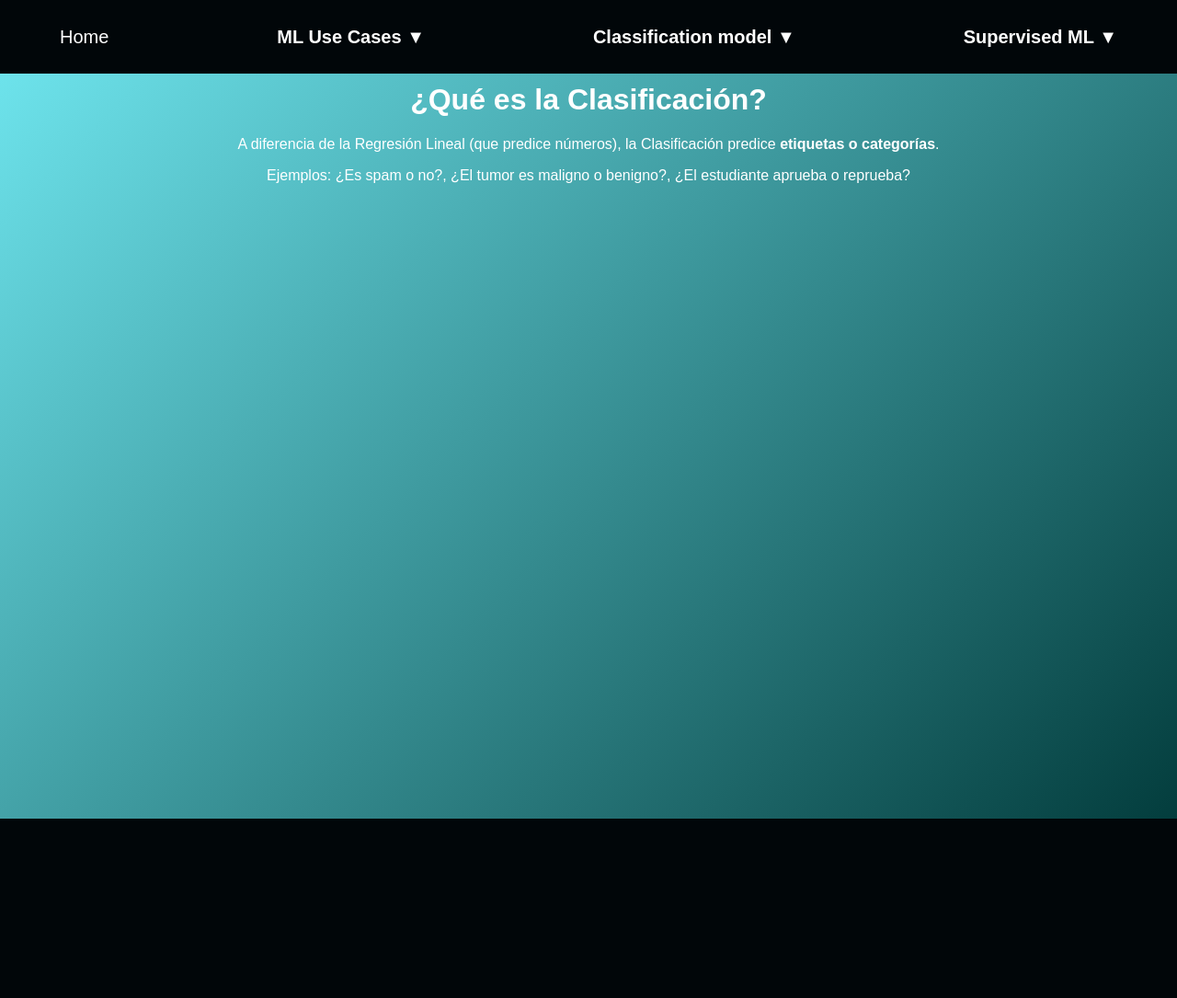
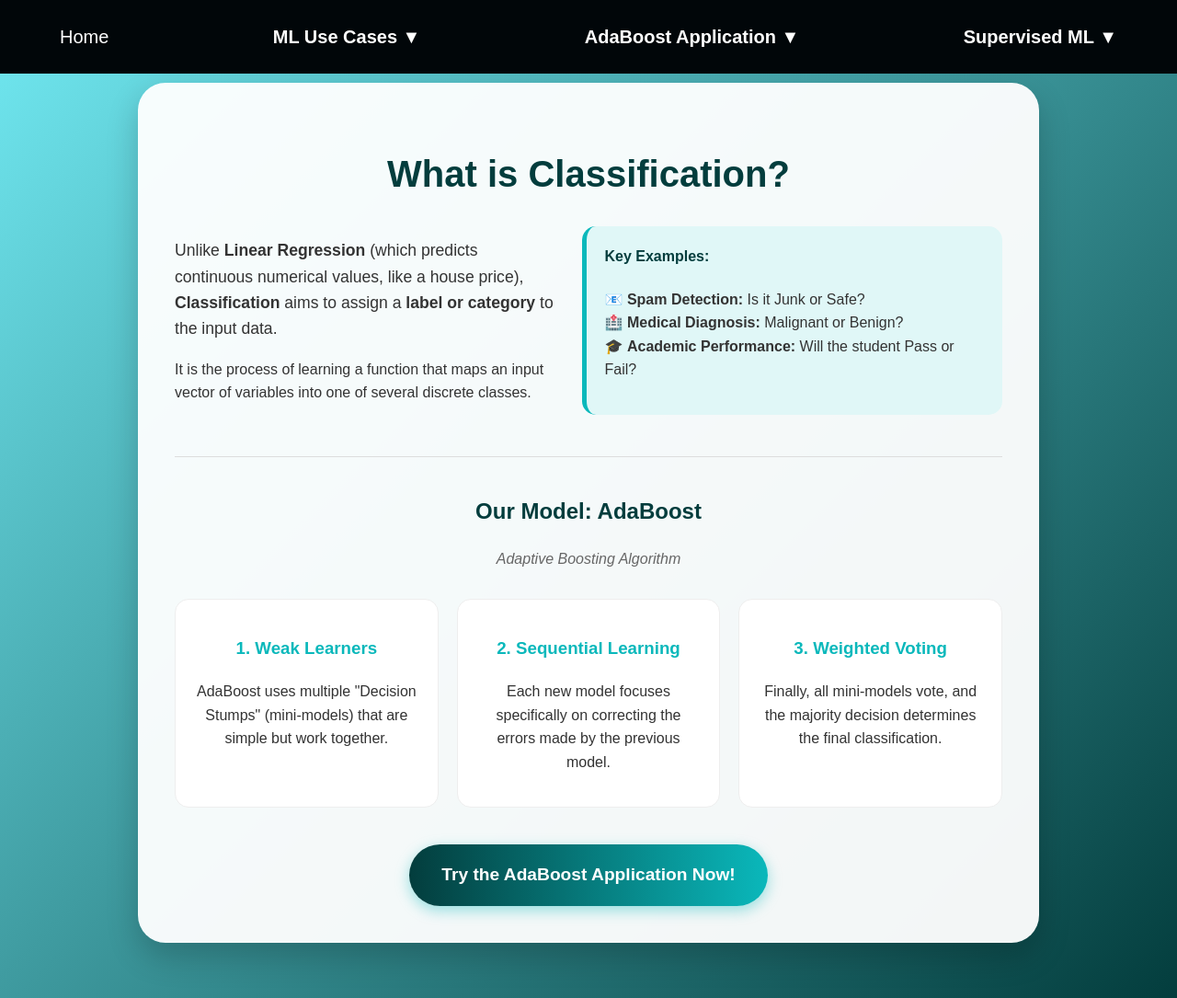
Before and after one commit to KAHS1299/sistema-predictivo-academico, a Flask app: page /classification_explanation in a window 1280 px wide. Shown: the whole page at 92% size. Before the commit the page ends 890 px from the top, so only its background shows below. Run offline with Flask 3, Linux system fonts and the light colour scheme; the visitor is signed in with stand-in values (Sample User, id 1).

Commit message:
Translate AdaBoost UI to English and update navigation labels.

```diff
--- a/templates/base.html
+++ b/templates/base.html
@@ -122,10 +122,10 @@
 
         <!-- Classification -->
 <div class="dropdown">
-    <button class="nav-btn">Classification model ▼</button>
+    <button class="nav-btn">AdaBoost Application ▼</button>
     <div class="dropdown-menu">
         <a href="/classification_explanation">Classification explanation</a>
-        <a href="/classification_application">Classification application</a>
+        <a href="/classification_application">Credit Analysis</a>
     </div>
 </div>
 
--- a/templates/classification_basic.html
+++ b/templates/classification_basic.html
@@ -1,10 +1,55 @@
 {% extends "base.html" %}
 
 {% block content %}
-<div style="max-width: 800px; margin: 50px auto; color: white; text-align: center;">
-    <h1>¿Qué es la Clasificación?</h1>
-    <p>A diferencia de la Regresión Lineal (que predice números), la Clasificación predice <b>etiquetas o categorías</b>.</p>
-    <p>Ejemplos: ¿Es spam o no?, ¿El tumor es maligno o benigno?, ¿El estudiante aprueba o reprueba?</p>
+<div style="max-width: 900px; margin: 60px auto; background: rgba(255, 255, 255, 0.95); padding: 40px; border-radius: 30px; box-shadow: 0 15px 35px rgba(0,0,0,0.2); color: #333; line-height: 1.6;">
+
+    <h1 style="color: #033d3d; text-align: center; font-size: 2.5em; margin-bottom: 20px;">
+        <i class="fas fa-project-diagram"></i> What is Classification?
+    </h1>
+
+    <div style="display: flex; gap: 30px; align-items: center; margin-bottom: 30px; flex-wrap: wrap;">
+        <div style="flex: 1; min-width: 300px;">
+            <p style="font-size: 1.1em;">
+                Unlike <b>Linear Regression</b> (which predicts continuous numerical values, like a house price), <b>Classification</b> aims to assign a <b>label or category</b> to the input data.
+            </p>
+            <p>It is the process of learning a function that maps an input vector of variables into one of several discrete classes.</p>
+        </div>
+        <div style="flex: 1; min-width: 300px; background: #e0f7f7; padding: 20px; border-radius: 15px; border-left: 5px solid #0ab8bb;">
+            <h4 style="margin-top: 0; color: #033d3d;">Key Examples:</h4>
+            <ul style="list-style: none; padding-left: 0;">
+                <li>📧 <b>Spam Detection:</b> Is it Junk or Safe?</li>
+                <li>🏥 <b>Medical Diagnosis:</b> Malignant or Benign?</li>
+                <li>🎓 <b>Academic Performance:</b> Will the student Pass or Fail?</li>
+            </ul>
+        </div>
+    </div>
+
+    <hr style="border: 0; height: 1px; background: #ddd; margin: 40px 0;">
+
+    <h2 style="color: #033d3d; text-align: center;">Our Model: AdaBoost</h2>
+    <p style="text-align: center; color: #666; font-style: italic;">Adaptive Boosting Algorithm</p>
+
+    <div style="display: grid; grid-template-columns: repeat(auto-fit, minmax(250px, 1fr)); gap: 20px; margin-top: 30px;">
+        <div style="background: white; padding: 20px; border-radius: 15px; border: 1px solid #eee; text-align: center;">
+            <h3 style="color: #0ab8bb;">1. Weak Learners</h3>
+            <p>AdaBoost uses multiple "Decision Stumps" (mini-models) that are simple but work together.</p>
+        </div>
+        <div style="background: white; padding: 20px; border-radius: 15px; border: 1px solid #eee; text-align: center;">
+            <h3 style="color: #0ab8bb;">2. Sequential Learning</h3>
+            <p>Each new model focuses specifically on correcting the errors made by the previous model.</p>
+        </div>
+        <div style="background: white; padding: 20px; border-radius: 15px; border: 1px solid #eee; text-align: center;">
+            <h3 style="color: #0ab8bb;">3. Weighted Voting</h3>
+            <p>Finally, all mini-models vote, and the majority decision determines the final classification.</p>
+        </div>
+    </div>
+
+
+
+    <div style="text-align: center; margin-top: 40px;">
+        <a href="/classification_application" style="background: linear-gradient(to right, #033d3d, #0ab8bb); color: white; padding: 18px 35px; border-radius: 50px; text-decoration: none; font-weight: bold; font-size: 1.2em; box-shadow: 0 5px 15px rgba(10,184,187,0.4); display: inline-block; transition: 0.3s;">
+            Try the AdaBoost Application Now!
+        </a>
+    </div>
 </div>
-
 {% endblock %}
```
Also changed, not shown: templates/classification_application.html (+8 -8 lines).
